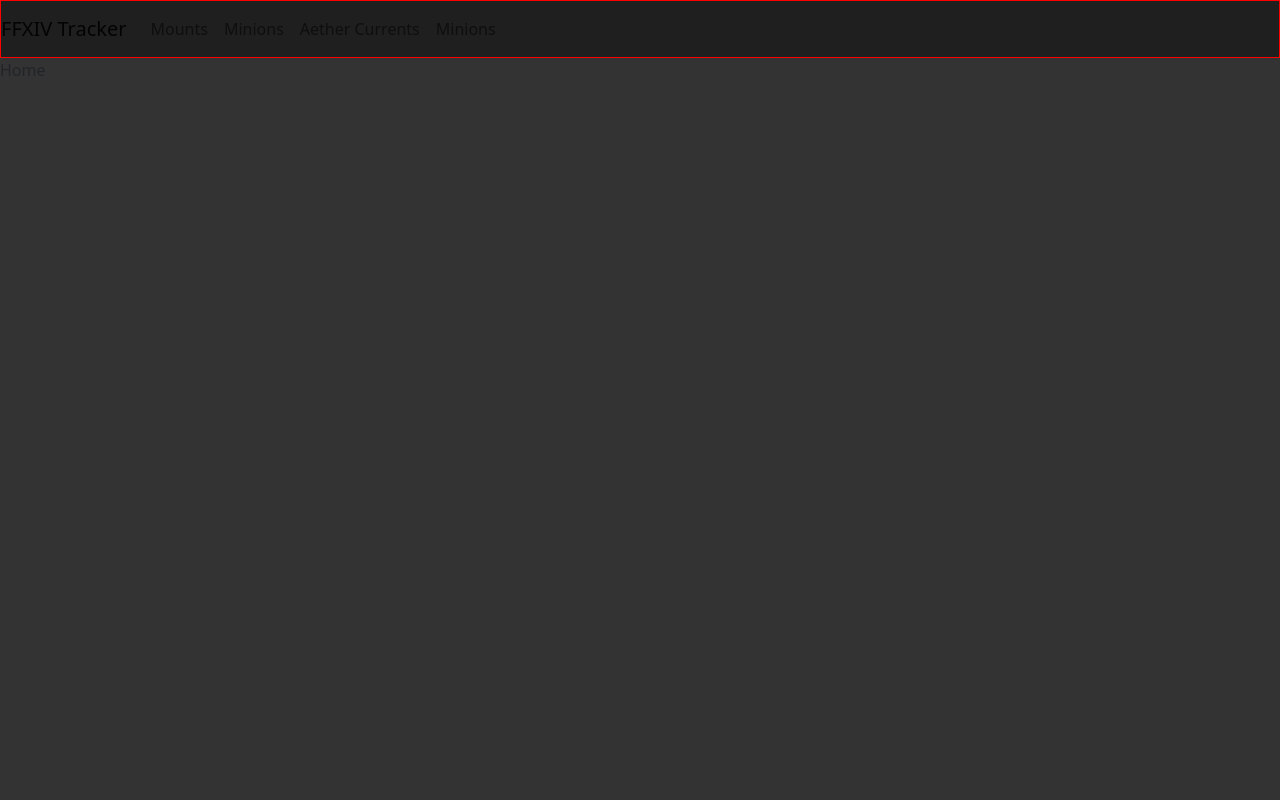
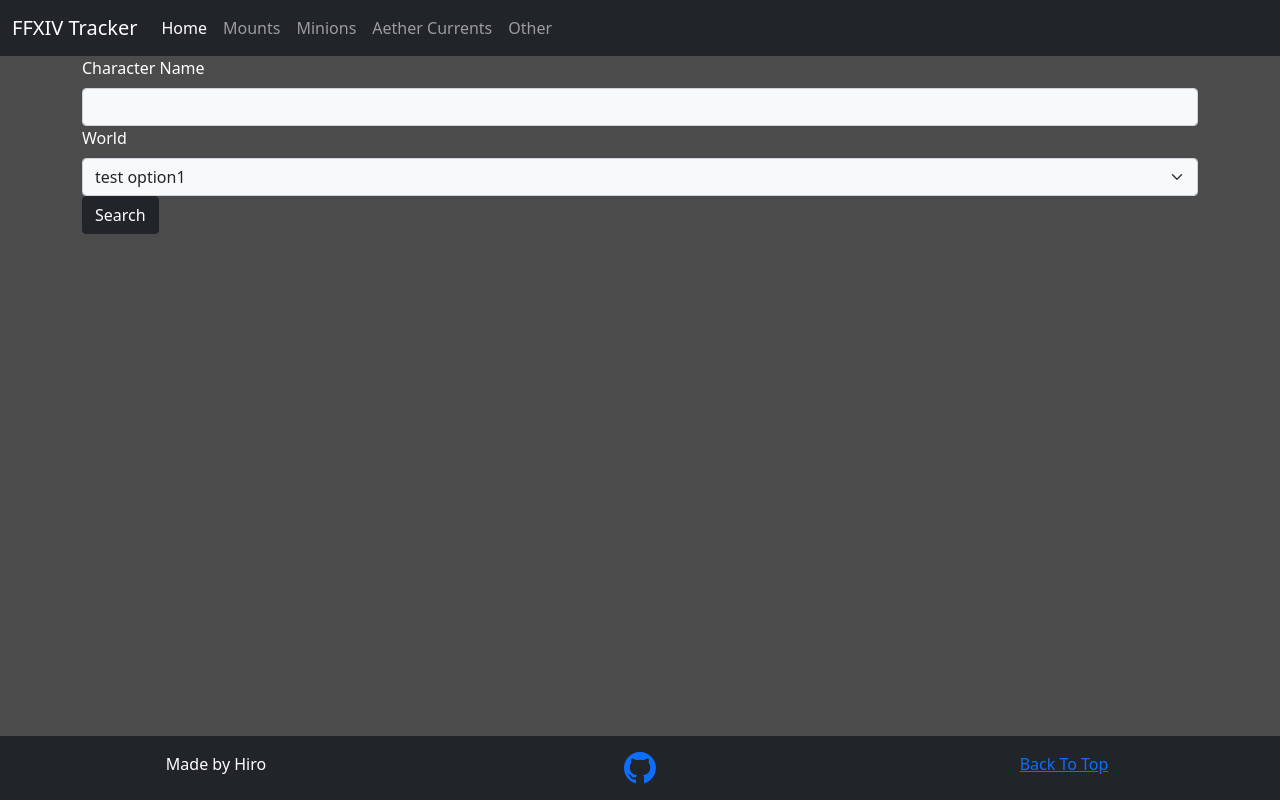
Before and after one commit to HirotoKakitani/ffxiv_tracker, a React (Create React App) app: page / in a window 1280 px wide. Built offline with nearby package versions, Linux system fonts and the light colour scheme.

Commit message:
WIP: Home page layout

```diff
--- a/package.json
+++ b/package.json
@@ -7,8 +7,8 @@
     "@testing-library/react": "^12.1.2",
     "@testing-library/user-event": "^13.5.0",
     "bootstrap": "^5.1.3",
+    "node-sass": "^7.0.0",
     "react": "^17.0.2",
-    "react-bootstrap": "^2.0.4",
     "react-dom": "^17.0.2",
     "react-router-dom": "^6.2.1",
     "react-scripts": "5.0.0",
--- a/src/components/App.js
+++ b/src/components/App.js
@@ -1,24 +1,26 @@
-import '../styles/App.css';
 import React from 'react';
 import {
   BrowserRouter as Router,
 } from "react-router-dom";
 import NavBar from './NavBar';
+import Footer from './Footer';
 import AppRoutes from '../routes/AppRoutes'
-import '../styles/App.css'
 class App extends React.Component {
   render(){
     return (
       <Router>
-        <NavBar></NavBar>
-        <AppRoutes/>
+        <div className="d-flex flex-column h-100">
+          <NavBar></NavBar>
+          <AppRoutes/>
+          <Footer></Footer>
+        </div>
+
       </Router>
 
     );
   }
 
   componentDidMount() {
-    document.body.className = 'apptest';
     console.log('here');
   }
 }
--- a/src/components/Footer.js
+++ b/src/components/Footer.js
@@ -0,0 +1,25 @@
+import React from 'react';
+class Footer extends React.Component {
+  render() {
+    return (
+      <footer className="footer fixed-bottom container-fluid bg-dark p-3">
+        <div className="row">
+          <div className="col text-center">
+            Made by Hiro
+          </div>
+          <div className="col text-center">
+            <a href="https://github.com/HirotoKakitani" className="">
+              <svg xmlns="http://www.w3.org/2000/svg" width="32" height="32" fill="currentColor" className="bi bi-github" viewBox="0 0 16 16">
+                <path d="M8 0C3.58 0 0 3.58 0 8c0 3.54 2.29 6.53 5.47 7.59.4.07.55-.17.55-.38 0-.19-.01-.82-.01-1.49-2.01.37-2.53-.49-2.69-.94-.09-.23-.48-.94-.82-1.13-.28-.15-.68-.52-.01-.53.63-.01 1.08.58 1.23.82.72 1.21 1.87.87 2.33.66.07-.52.28-.87.51-1.07-1.78-.2-3.64-.89-3.64-3.95 0-.87.31-1.59.82-2.15-.08-.2-.36-1.02.08-2.12 0 0 .67-.21 2.2.82.64-.18 1.32-.27 2-.27.68 0 1.36.09 2 .27 1.53-1.04 2.2-.82 2.2-.82.44 1.1.16 1.92.08 2.12.51.56.82 1.27.82 2.15 0 3.07-1.87 3.75-3.65 3.95.29.25.54.73.54 1.48 0 1.07-.01 1.93-.01 2.2 0 .21.15.46.55.38A8.012 8.012 0 0 0 16 8c0-4.42-3.58-8-8-8z"/>
+              </svg>
+            </a>
+          </div>
+          <div className="col text-center">
+            <a href="#top">Back To Top</a>
+          </div>
+        </div>
+      </footer>
+    )
+  }
+}
+export default Footer
--- a/src/components/Home.js
+++ b/src/components/Home.js
@@ -2,8 +2,29 @@ import React from "react";
 class Home extends React.Component {
   render() {
     return (
-      <div>Home</div>)
-    }
+      <main className="container flex-shrink-0">
+        <form>
+          <div className="form-row align-items-center">
+            <div className="col-sm m1">
+              <label htmlFor="ffxiv_name_input" className="form-label">Character Name</label>
+              <input type="text" className="form-control bg-light text-dark" id="ffxiv_name_input"></input>
+            </div>
+            <div className="col-sm m1">
+              <label htmlFor="ffxiv_world_input" className="form-label" >World</label>
+              <select className="form-select bg-light text-dark form-control" id="ffxiv_world_input">
+                <option>test option1</option>
+                <option>test option2</option>
+              </select>
+            </div>
+            <div className="col-sm m1">
+              <button className="btn btn-dark" type="submit">Search</button>
+            </div>
+          </div>
+
+        </form>
+      </main>
+    )
+  }
 }
 
 export default Home;
--- a/src/components/Mounts.js
+++ b/src/components/Mounts.js
@@ -2,7 +2,7 @@ import React from "react";
 class Mounts extends React.Component {
   render() {
     return (
-      <div>Mount</div>)
+      <div className="container">Mount</div>)
     }
 }
 
--- a/src/components/NavBar.js
+++ b/src/components/NavBar.js
@@ -1,23 +1,26 @@
 import React from 'react';
-import Nav from 'react-bootstrap/Nav'
-import Navbar from 'react-bootstrap/Navbar'
-import '../styles/NavBar.css'
 class NavBar extends React.Component {
+  // TODO Need to change the color styling of the react bootstrap component
   render() {
     return (
-      <Navbar className="nav-test-class" collapseOnSelect expand="lg">
-        <Navbar.Brand href="/">FFXIV Tracker</Navbar.Brand>
-        <Navbar.Toggle aria-controls="ffxiv-navbar-collapse"></Navbar.Toggle>
-        <Navbar.Collapse id="ffxiv-navbar-collapse">
-          <Nav>
-            <Nav.Link className="ffxiv-navbar-item" href="/mounts">Mounts</Nav.Link>
-            <Nav.Link className="ffxiv-navbar-item" href="/404">Minions</Nav.Link>
-            <Nav.Link className="ffxiv-navbar-item" href="/404">Aether Currents</Nav.Link>
-            <Nav.Link className="ffxiv-navbar-item" href="/404">Minions</Nav.Link>
-          </Nav>
-        </Navbar.Collapse>
-      </Navbar>
-    );
+      <nav className="navbar navbar-expand-sm navbar-dark bg-dark">
+        <div className="container-fluid">
+          <a className="navbar-brand" href="/">FFXIV Tracker</a>
+          <button className="navbar-toggler" type="button" data-bs-toggle="collapse" data-bs-target="#ffxiv-navbar-collapse" aria-controls="ffxiv-navbar-collapse" aria-expanded="false" aria-label="Toggle navigation">
+            <span className="navbar-toggler-icon"></span>
+          </button>
+          <div className="collapse navbar-collapse" id="ffxiv-navbar-collapse">
+            <div className="navbar-nav">
+              <a className="nav-link active" aria-current="page" href="/">Home</a>
+              <a className="nav-link" href="/mounts">Mounts</a>
+              <a className="nav-link" href="/404">Minions</a>
+              <a className="nav-link" href="/404">Aether Currents</a>
+              <a className="nav-link" href="/404">Other</a>
+            </div>
+          </div>
+        </div>
+      </nav>
+    )
   }
 }
 export default NavBar
--- a/src/index.js
+++ b/src/index.js
@@ -1,10 +1,10 @@
 import React from 'react';
 import ReactDOM from 'react-dom';
-import './styles/index.css';
 import App from './components/App';
 import reportWebVitals from './reportWebVitals';
-import 'bootstrap/dist/css/bootstrap.min.css'
-import './styles/App.css'
+import './styles/style.scss'
+import 'bootstrap/dist/js/bootstrap.min.js'
+import './styles/index.css'
 ReactDOM.render(
   <React.StrictMode>
     <App />
--- a/src/styles/App.css
+++ /dev/null
@@ -1,3 +0,0 @@
-.apptest {
-  background-color: rgb(51, 51, 51);
-}
--- a/src/styles/NavBar.css
+++ /dev/null
@@ -1,8 +0,0 @@
-.nav-test-class {
-  border: 1px solid red;
-  background-color: rgb(31, 31, 31);
-
-}
-.ffxiv-navbar-item {
-  color: white;
-}
--- a/src/styles/index.css
+++ b/src/styles/index.css
@@ -0,0 +1,3 @@
+html, body, #root {
+  height:100%;
+}
--- /dev/null
+++ b/src/styles/style.scss
@@ -0,0 +1,4 @@
+
+$body-bg: rgb(75, 75, 75);
+$body-color: rgb(255, 255, 255);
+@import "../../node_modules/bootstrap/scss/bootstrap";
```
Also changed, not shown: 1 other file (tests, documents, lock files or other folders).
